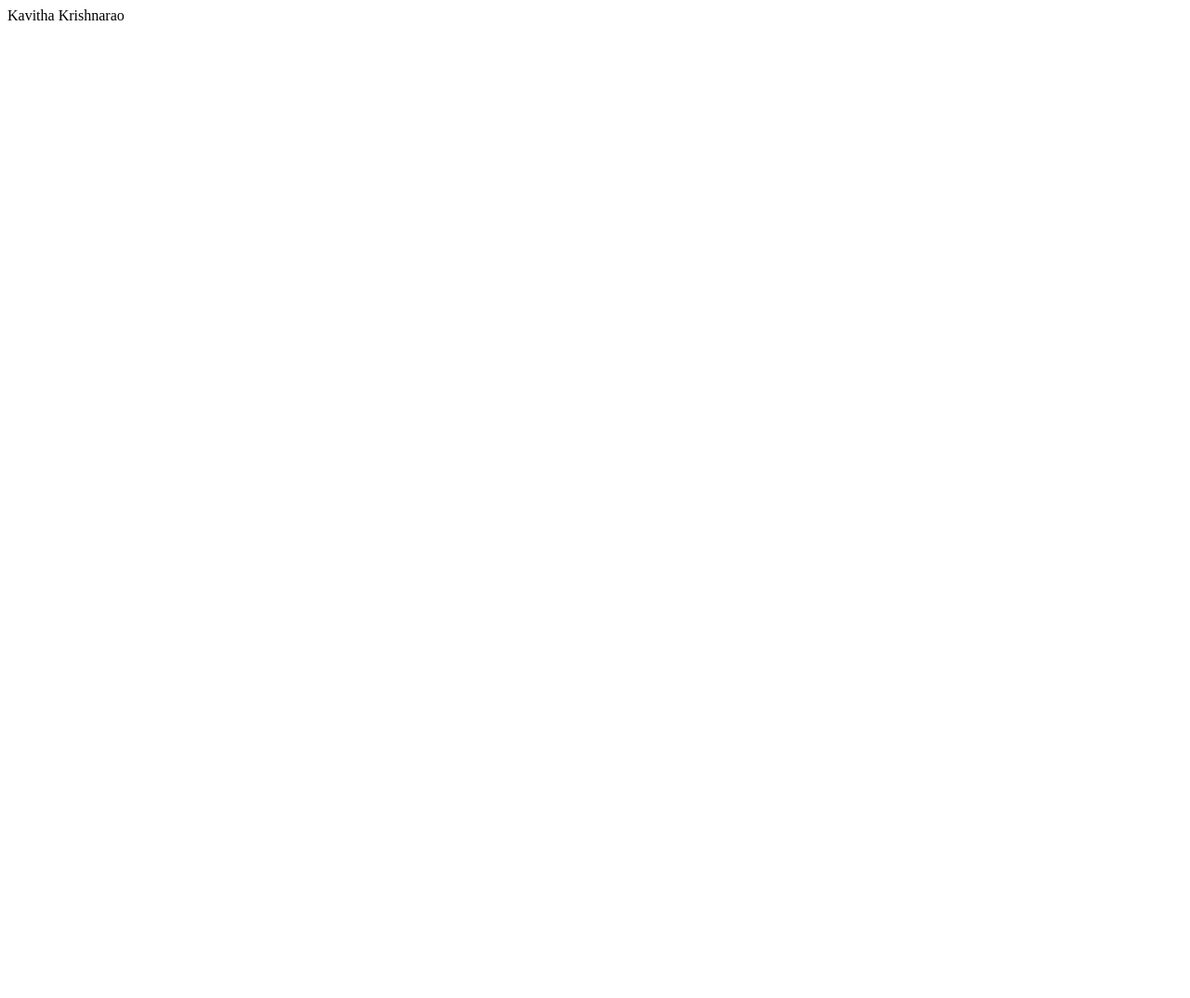
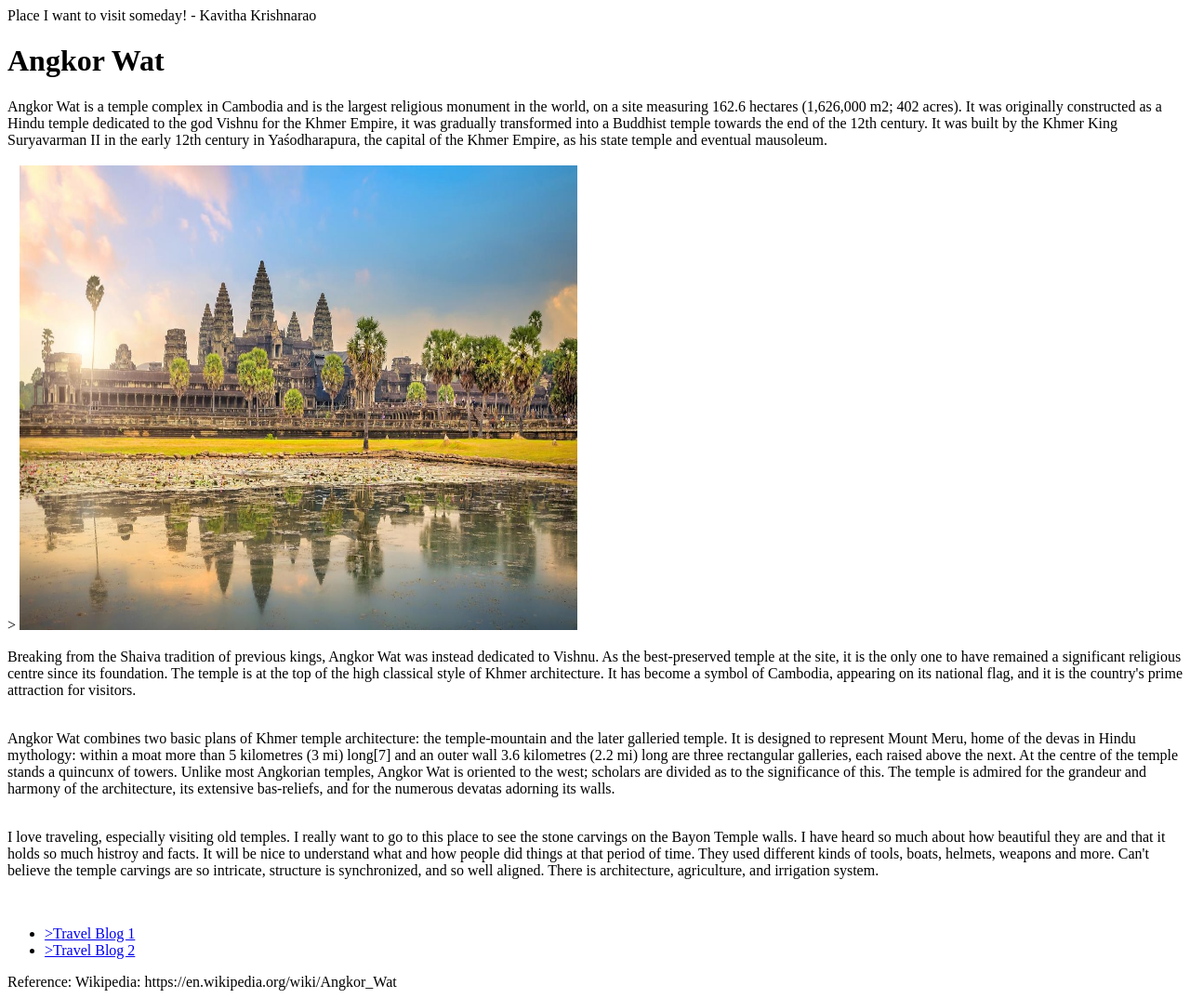
Before and after one commit to anikavi73/html-me-something, a plain HTML site: page index.html in a window 1280 px wide. Shown: the whole page at 93% size. Before the commit the page ends 800 px from the top, so only its background shows below. Drawn offline with Linux system fonts and the light colour scheme; files whose address does not match are found by name.

Commit message:
Finished work on HTML page

```diff
--- a/index.html
+++ b/index.html
@@ -1 +1,49 @@
-<p> Kavitha Krishnarao </p>
+<!DOCTYPE html>
+
+<html>
+   <head>
+      <title>Kavitha Krishnarao's WebPage</title>
+   </head>
+
+   <body>
+       <header> Place I want to visit someday! - Kavitha Krishnarao</header>
+       <h1> Angkor Wat</h1>
+
+       <main>Angkor Wat is a temple complex in Cambodia and is the largest religious monument in the world,
+           on a site measuring 162.6 hectares (1,626,000 m2; 402 acres). It was originally constructed as a Hindu temple
+           dedicated to the god Vishnu for the Khmer Empire, it was gradually transformed into a Buddhist temple towards
+           the end of the 12th century. It was built by the Khmer King Suryavarman II in the early 12th century in
+           Yaśodharapura, the capital of the Khmer Empire, as his state temple and eventual mausoleum. </main>
+           <br>>
+
+        <img src="C:/Users/anika/Desktop/LaunchCode/html-me-something/images/Ankor_Wat_temple.jpg"  alt = "Angkor Wat Temple" width = "600" height = "500">
+
+        <p>Breaking from the Shaiva tradition of previous kings, Angkor Wat was instead dedicated to Vishnu. As the best-preserved
+           temple at the site, it is the only one to have remained a significant religious centre since its foundation. The temple
+           is at the top of the high classical style of Khmer architecture. It has become a symbol of Cambodia, appearing on its
+           national flag, and it is the country's prime attraction for visitors. </p>
+         <br>
+
+        <article>Angkor Wat combines two basic plans of Khmer temple architecture: the temple-mountain and the later galleried temple.
+           It is designed to represent Mount Meru, home of the devas in Hindu mythology: within a moat more than 5 kilometres
+           (3 mi) long[7] and an outer wall 3.6 kilometres (2.2 mi) long are three rectangular galleries, each raised above the
+           next. At the centre of the temple stands a quincunx of towers. Unlike most Angkorian temples, Angkor Wat is oriented
+           to the west; scholars are divided as to the significance of this. The temple is admired for the grandeur and harmony
+           of the architecture, its extensive bas-reliefs, and for the numerous devatas adorning its walls. </article>
+         <br>
+
+         <p>I love traveling, especially visiting old temples. I really want to go to this place to see the stone carvings on the Bayon Temple walls. I have heard so much about how
+             beautiful they are and that it holds so much histroy and facts. It will be nice to understand what and how people did things
+             at that period of time. They used different kinds of tools, boats, helmets, weapons and more. Can't believe the temple carvings
+             are so intricate, structure is synchronized, and so well aligned. There is architecture, agriculture, and irrigation system.
+         </p>
+         <br>
+
+         <ul>
+             <li><a href = "https://www.scratchmypack.com/a-backpackers-blog/making-the-most-of-your-time-and-money-at-angkor-wat7222017">&gtTravel Blog 1</a></li>
+             <li><a href = "https://www.intrepidtravel.com/adventures/angkor-wat-guide-cambodia/">&gtTravel Blog 2</a></li>
+         </ul>
+
+         <footer>Reference: Wikipedia: https://en.wikipedia.org/wiki/Angkor_Wat </footer>
+   </body>
+</html>
```
